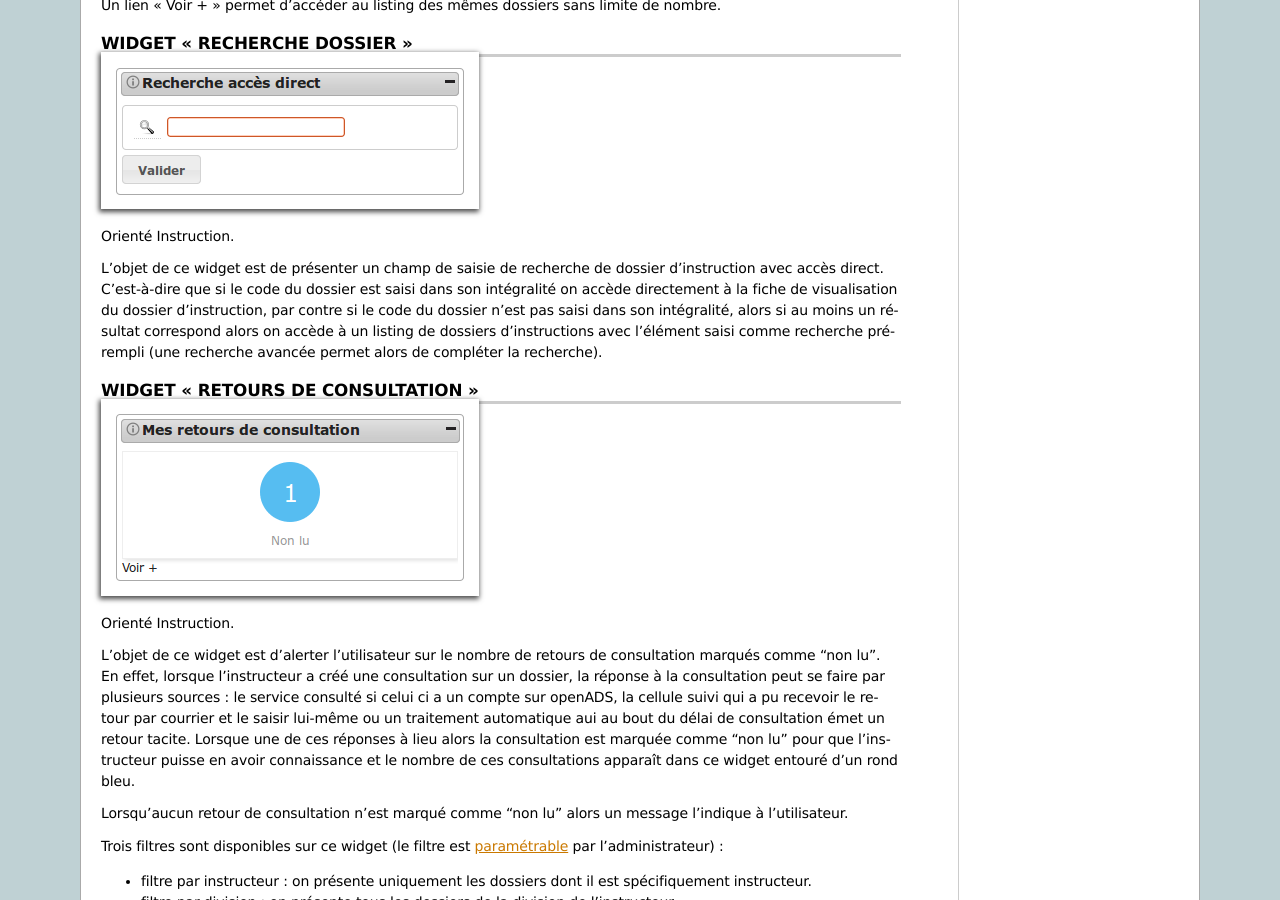
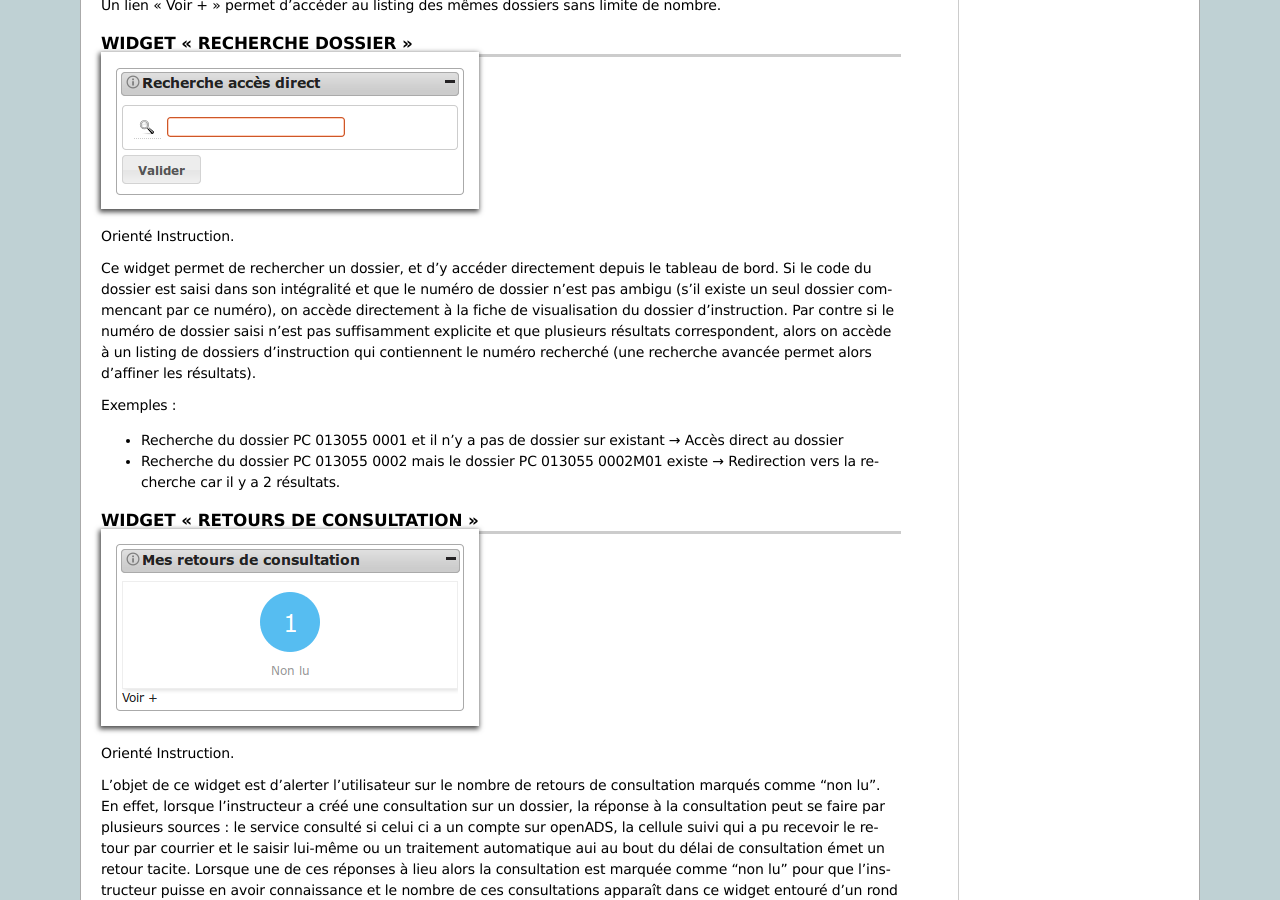
Before and after one commit to mpavaux/openads-documentation, a Sphinx documentation site: the page built from source/manuel_utilisateur/ergonomie/index.rst, in a window 1280 px wide and 900 px high, scrolled down 1434 px. Built offline with Sphinx 7.4.7, drawn with Linux system fonts in a browser that asks for light colours.

```diff
--- a/source/manuel_utilisateur/administration.rst
+++ b/source/manuel_utilisateur/administration.rst
@@ -289,7 +289,7 @@
 Une fois le chargement terminé un récapitulatif des traitements effectués est affiché, dans celui-ci un fichier de rejet est disponible.
 
 .. NOTE:: Si dans un dossier une date de decision est définie mais qu'il n'a pas de nature de decision alors le dossier est implicitement accordé.
-
+.. NOTE:: Le suffixe "P0" est ajouté à la fin de chaque numéro de dossier initial seulement si le suffixe est activé pour le type de dossier d'instruction importé.
 Ce fichier de rejet contient toutes les lignes du csv importées qui sont en erreur. Les erreurs sont ajoutées en fin de ligne dans une nouvelle colonne.
 
 Exemple d'erreurs typiques :
--- a/source/manuel_utilisateur/ergonomie/index.rst
+++ b/source/manuel_utilisateur/ergonomie/index.rst
@@ -57,7 +57,12 @@
 
 Orienté Instruction.
 
-L'objet de ce widget est de présenter un champ de saisie de recherche de dossier d'instruction avec accès direct. C'est-à-dire que si le code du dossier est saisi dans son intégralité on accède directement à la fiche de visualisation du dossier d'instruction, par contre si le code du dossier n'est pas saisi dans son intégralité, alors si au moins un résultat correspond alors on accède à un listing de dossiers d'instructions avec l'élément saisi comme recherche pré-rempli (une recherche avancée permet alors de compléter la recherche).
+Ce widget permet de rechercher un dossier, et d'y accéder directement depuis le tableau de bord. Si le code du dossier est saisi dans son intégralité et que le numéro de dossier n'est pas ambigu (s'il existe un seul dossier commencant par ce numéro), on accède directement à la fiche de visualisation du dossier d'instruction. Par contre si le numéro de dossier saisi n'est pas suffisamment explicite et que plusieurs résultats correspondent, alors on accède à un listing de dossiers d'instruction qui contiennent le numéro recherché (une recherche avancée permet alors d'affiner les résultats).
+
+Exemples :
+
+- Recherche du dossier PC 013055 0001 et il n'y a pas de dossier sur existant → Accès direct au dossier
+- Recherche du dossier PC 013055 0002 mais le dossier PC 013055 0002M01 existe → Redirection vers la recherche car il y a 2 résultats.
 
 
 .. _widget_consultation_retours:
```
